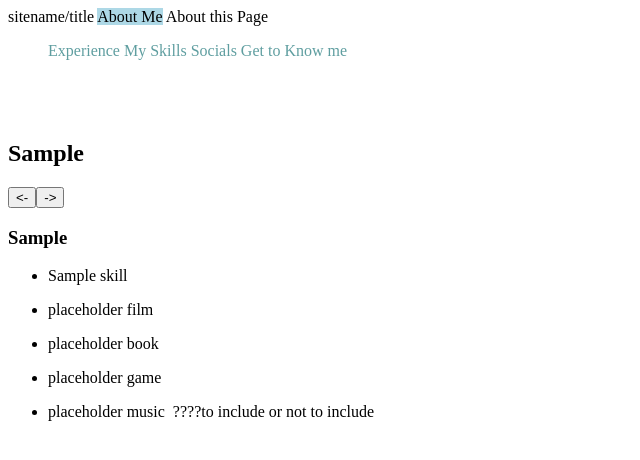
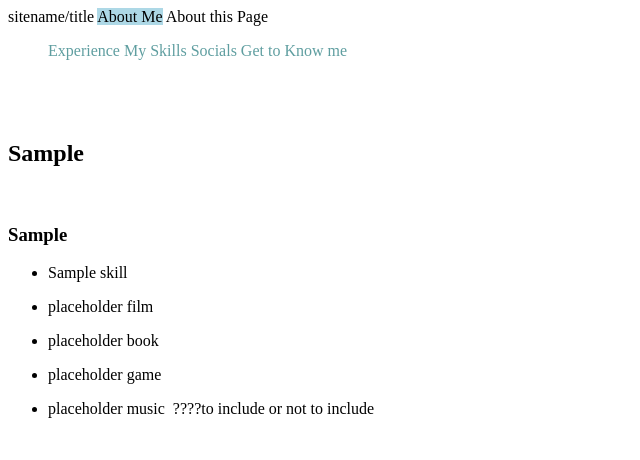
Before and after one commit to Rob-Fox/resume_site, a Django app: page / in a window 1280 px wide. Shown: the top 460 px of the page, without its empty margins (0-640 px from the left). Run offline with Django 5.2, Linux system fonts and the light colour scheme; tables that the repository leaves empty hold one stand-in row (values such as "Sample post"); data that the repository does not hold is empty.

Commit message:
started implementing the job card carousel in CSS, eliminated the old previous/next buttons and their associated JS code in script, eliminated old JS code in script for changing text size; If I go with JS for this function I'll start from scratch, changed layout of style a bit: adding 3 new lines between where pseudo stuff is used and normal css elements, no new lines separating various pseudo sections so they are grouped tightly together, one newline separating normal css elements from others, removed old previous/next buttons in HTML as well as commented code that was used for layout testing

```diff
--- a/resume/static/resume/script.js
+++ b/resume/static/resume/script.js
@@ -20,80 +20,12 @@ const measure = document.createElement('span');
 
 document.addEventListener('DOMContentLoaded', function(){
     draw_socials();
-
-    let [card_container, children, next, previous] = initialize_cards();
-    let current_idx = 0;
-    next.addEventListener('click', () => {
-        current_idx = (current_idx + 1) % children.length;
-        switch_child(current_idx, children);
-    })
-    previous.addEventListener('click', () => {
-        current_idx = (current_idx - 1 + children.length) % children.length;
-        switch_child(current_idx, children);
-    })
-
-
-
-    measure.style.position = 'absolute';
-    measure.style.visibility = 'hidden';
-    measure.style.whiteSpace = 'nowrap';
-    measure.style.top = '-9999px';
-    measure.style.left = '-9999px';
-
-    document.body.appendChild(measure);
-    console.log('measure: ' + measure);
-
-    // document.querySelectorAll('.name_box_text').forEach(fit_text);
 })
 
 window.addEventListener('resize', function(){
-//     let text_bar = document.getElementsByClassName('text_bar')[0];
-//     let text_bar_width = this.getComputedStyle(text_bar).width.slice(0, -2);
-//     // text_bar_width = Math.floor(text_bar_width);
-//     // let text_bar_width2 = text_bar.getBoundingClientRect().width;
-//     console.log('text bar width type: '+ typeof(text_bar_width))
-//     console.log('text bar width: ' + text_bar_width);
-//     // console.log('text bar width2: ' + text_bar_width2);
-//     let text_content = text_bar.innerText;
-//     console.log('text bar content: ' + text_content)
-//     console.log('text bar content length: ' + text_content.length)
-//     console.log('space per char: ' + (text_bar_width/text_content.length))
-
-    let element = document.querySelectorAll('#name_box_text')[0]
-
-    // fit_text(element);
 })
 
 
-function fit_text(el, base_size=100){
-    console.log('fitting text');
-    const parent = el.parentElement;
-    console.log('parent: '+ parent);
-
-    measure.style.font = window.getComputedStyle(el).font;
-    measure.style.fontSize = base_size + 'px';
-    measure.textContent = el.textContent;
-    console.log('el.textcontent ' + el.textContent);
-    console.log('measure.textcontent ' + measure.textContent);
-
-    const text_width = measure.offsetWidth;
-    const text_height = measure.offsetHeight;
-    console.log('offset width: ' + measure.offsetWidth);
-    console.log('offset height: ' + measure.offsetHeight);
-
-    console.log('parentWidth: '+ parent.clientWidth);
-    console.log('parentHeight: '+ parent.clientHeight);
-    const scale_x = parent.clientWidth / text_width;
-    const scale_y = parent.clientHeight / text_height;
-    console.log('scale_x: ' + scale_x);
-    console.log('scale_y: ' + scale_y);
-
-    const scale = Math.min(scale_x, scale_y);
-    console.log('scale: ' + scale);
-    console.log('scale*base_size: ' + scale*base_size);
-
-    el.style.fontSize = (base_size * scale) + 'px';
-}
 
 function draw_socials(){
     linkedin_svg_element = document.getElementById('linkedin_svg');
@@ -109,17 +41,3 @@ function draw_socials(){
     github_path = 'M12 2C6.477 2 2 6.484 2 12.017c0 4.425 2.865 8.18 6.839 9.504.5.092.682-.217.682-.483 0-.237-.008-.868-.013-1.703-2.782.605-3.369-1.343-3.369-1.343-.454-1.158-1.11-1.466-1.11-1.466-.908-.62.069-.608.069-.608 1.003.07 1.531 1.032 1.531 1.032.892 1.53 2.341 1.088 2.91.832.092-.647.35-1.088.636-1.338-2.22-.253-4.555-1.113-4.555-4.951 0-1.093.39-1.988 1.029-2.688-.103-.253-.446-1.272.098-2.65 0 0 .84-.27 2.75 1.026A9.564 9.564 0 0112 6.844c.85.004 1.705.115 2.504.337 1.909-1.296 2.747-1.026 2.747-1.026.546 1.379.202 2.398.1 2.651.64.7 1.028 1.595 1.028 2.688 0 3.848-2.339 4.695-4.566 4.943.359.309.678.92.678 1.855 0 1.338-.012 2.419-.012 2.747 0 .268.18.58.688.482A10.019 10.019 0 0022 12.017C22 6.484 17.522 2 12 2z';
     github_path_element.setAttribute('d', github_path);
 }
-
-function switch_child(idx, children){
-    children.forEach((child, i) => {
-        child.style.display = i === idx ? 'block' : 'none';
-    });
-}
-
-function initialize_cards(){
-    let card_container = document.getElementById('job_div');
-    let children = card_container.querySelectorAll('.card_outer')
-    let next_button = document.getElementById('next');
-    let previous_button = document.getElementById('previous');
-    return [card_container, children, next_button, previous_button];
-}
--- a/resume/static/resume/style.css
+++ b/resume/static/resume/style.css
@@ -1,39 +1,120 @@
 :root {
     --ua: calc(75dvh/88);
     --ub: calc(75dvw/63);
+    --u: var(--ub);
     --margin: calc(2*var(--u));
-    --u: var(--ub);
+    --card_height: calc(88*var(--u));
+    --card_width: calc(63*var(--u));
+    --border: calc(3*var(--u));
 }
 @media (min-aspect-ratio: 1/1) {
     :root {
         --u: var(--ua);
     }
 }
+
+
+
 #fast-links li {
     display: inline-block;
     color:cadetblue;
 }
+
 a {
     display: inline-flex;
 }
+
 #job_div {
+    display: inline-flex;
+    overflow-x: scroll;
+    scroll-snap-type: x mandatory;
+    width: calc(var(--card_width) + 5.97px)
+}
+
+
+
+#job_div::scroll-button(*) {
+    border: 0;
+    font-size: 2rem;
+    background: none;
+    color: black;
+    opacity: .7;
+    cursor: pointer;
+}
+#job_div::scroll-button(*):hover,
+#job_div::scroll-button(*):focus {
+    opacity: 1;
+}
+#job_div::scroll-button(*):active {
+    translate: 1px 1px;
+}
+#job_div::scroll-button(*):disabled {
+    opacity: .2;
+    cursor: unset;
+}
+#job_div::scroll-button(left) {
+    content: '◄' / 'Previous';
+}
+#job_div::scroll-button(right) {
+    content: '►' / 'Next';
+}
+#job_div {
+    anchor-name: --my_carousel;
+}
+#job_div::scroll-button(left) {
+    right: calc(anchor(left) - 70px);
+    bottom: calc(anchor(top) + 13px);
+}
+#job_div::scroll-button(right) {
+    left: calc(anchor(right) - 70px);
+    bottom: calc(anchor(top) + 13px);
+}
+#job_div {
+    scroll-marker-group: after;
+    scrollbar-width: none;
+}
+#job_div::-webkit-scrollbar {
+    display: none;
+}
+#job_div::scroll-marker-group {
+    position: absolute;
+    position-anchor: --my_carousel;
+    top: calc(anchor(bottom) - 70px);
+    justify-self: anchor-center;
     display: flex;
+    justify-content: center;
+    gap: 20px;
 }
+
+.card_outer::scroll-marker {
+    content: attr(data-accName);
+    width: 16px;
+    height: 16px;
+    background-color: transparent;
+    border: 2px solid black;
+    border-radius: 50%;
+    overflow: hidden;
+    text-indent: 16px;
+}
+.card_outer::scroll-marker:target-current {
+    background-color: black;
+}
+
+
+
 .card_outer {
+    box-sizing: border-box;
+    scroll-snap-align: center;
+
     height: calc(88*var(--u));
     aspect-ratio: 63/88;
     border-color: black;
     border-style: solid;
     border-radius: calc(3*var(--u));
     background-color: black;
-    display: none
-    /* display: inline-block; */
 }
-.card_outer:nth-child(2) {
-    display: block;
-}
+
 .card_inner {
-
     height: calc(76*var(--u));
     aspect-ratio: 59/76;
     margin-top: var(--margin);
@@ -45,9 +126,11 @@ a {
     vertical-align: top;
     border-radius: var(--margin) var(--margin) calc(2.5 * var(--margin)) calc(2.5 * var(--margin));
 }
+
 .name_box {
     margin-top: var(--margin);
 }
+
 .text_bar {
     height: calc(5*var(--u));
     aspect-ratio: 55/5;
@@ -68,15 +151,18 @@ a {
     line-height: calc(5*var(--u));
     overflow: hidden;
 }
+
 #name_box_text {
     /* font-size: calc(1rem + 1vw);
     width: 100%; */
     white-space: nowrap;
 }
+
 #type_box_text {
     font-size: calc(1rem + 1vw);
     width: 100%;
 }
+
 .image_box {
     height: calc(39*var(--u));
     aspect-ratio: 53/39;
@@ -86,9 +172,7 @@ a {
     margin-right: auto;
     box-shadow: 0 0 0 calc(.5*var(--u)) lightsalmon;
 }
-.type_box {
 
-}
 .text_box {
     height: calc(26*var(--u));
     aspect-ratio: 53/26;
@@ -99,14 +183,17 @@ a {
     background-color: navajowhite;
     font-size: 1em;
 }
+
 .text_box ul {
     padding-left: 5%;
     margin: 0;
     list-style-type: none;
 }
+
 .text_box ul li {
     margin-bottom: calc(1*var(--u));
 }
+
 .power_box {
     width:fit-content;
     height: calc(4ar(--u));
--- a/resume/templates/resume/index.html
+++ b/resume/templates/resume/index.html
@@ -42,9 +42,8 @@
         </div>
         <h2>{{ resume.blurb }}</h2>
         <div id="job_div">
-            <button id="previous"><-</button>
             {% for job in resume.jobs.all %}
-                <div class="card_outer">
+                <div class="card_outer" data-accName={{ job.title }}>
                     <div class="card_inner">
                         <div class="text_bar name_box">
                             <span id="name_box_text">{{ job.title }}</span>
@@ -70,30 +69,6 @@
                     </div>
                 </div>
             {% endfor %}
-            <!-- <div class="card_outer2">
-                <div class="card_inner">
-                    <div class="text_bar name_box">
-                        {{ resume.jobs.all.0.title }}
-                    </div>
-                    <div class="image_box">
-
-                    </div>
-                    <div class="text_bar type_box">
-                        {{ resume.jobs.all.0.employer}}
-                    </div>
-                    <div class="text_box">
-                        <ul>
-                        {% for bullet in resume.jobs.all.0.bullets.all %}
-                            <li>{{ bullet.text }}</li>
-                        {% endfor %}
-                        </ul>
-                    </div>
-                    <div class="power_box">
-                        {{ resume.jobs.all.0.start|date:'MY'|upper }}/{% if resume.jobs.all.0.end != None %}{{ job.end|date:'MY'|upper }} {% else %}PRESENT{% endif %}
-                    </div>
-                </div>
-            </div> -->
-            <button id="next">-></button>
         </div>
     <div>
         {% for category, skill_list in skills.items %}
```
